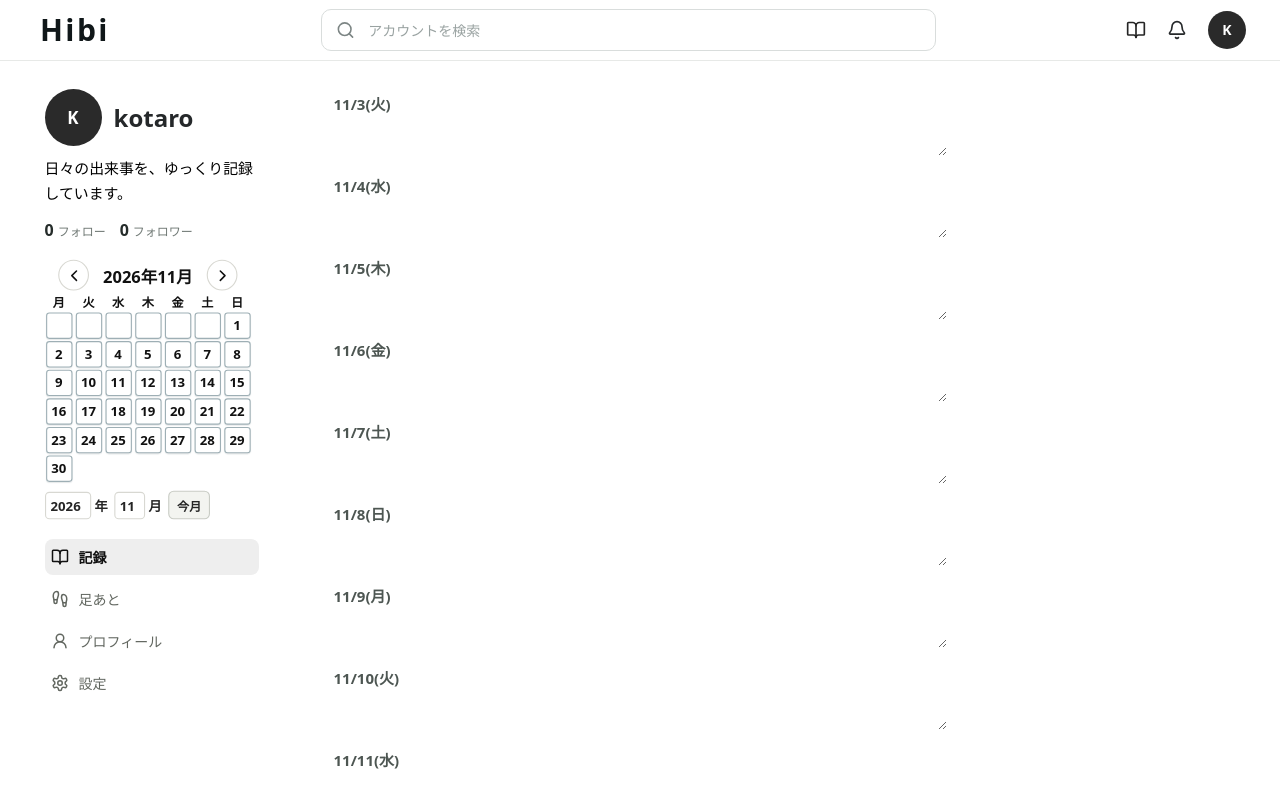
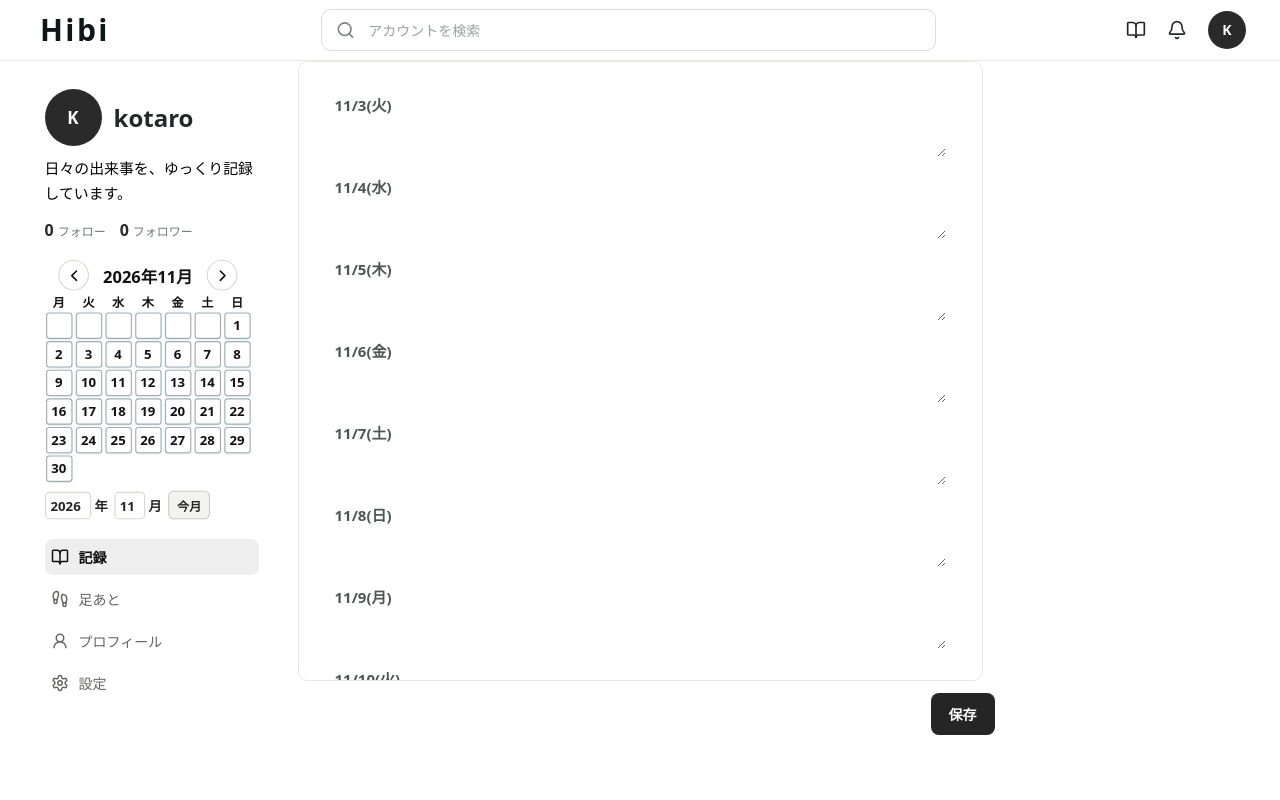
Before and after one commit to kotasimo/diary.codex, a Next.js app: page / in a window 1280 px wide. Both pictures are taken after a click on the button 1136 px from the left and 30 px from the top of the page. Shown: the top 800 px of the page. Built offline with nearby package versions, Linux system fonts and the light colour scheme.

Commit message:
restore scroll frame for records

```diff
--- a/app/quiet.css
+++ b/app/quiet.css
@@ -1420,9 +1420,13 @@ body {
   display: flex;
   flex-direction: column;
   gap: 0;
-  overflow: visible;
-  border: 0;
-  border-radius: 0;
+  height: min(620px, calc(100vh - 110px));
+  min-height: 360px;
+  overflow-y: auto;
+  overscroll-behavior: contain;
+  touch-action: pan-y;
+  border: 1px solid #e7e6e1;
+  border-radius: 10px;
   background: #fff;
   padding: 24px 36px;
 }
@@ -1661,7 +1665,7 @@ body {
   .records-heading h1 { font-size: 22px; }
   .records-heading p:last-child { font-size: 11px; }
   .records-body { padding: 0; }
-  .records-form { padding: 10px 16px; }
+  .records-form { height: min(540px, calc(100vh - 90px)); min-height: 320px; padding: 10px 16px; }
   .record-day { padding: 7px 0 10px; }
   .records-save { margin: 10px 16px 18px auto; }
   .records-genres { margin: 18px 0 12px; }
```
